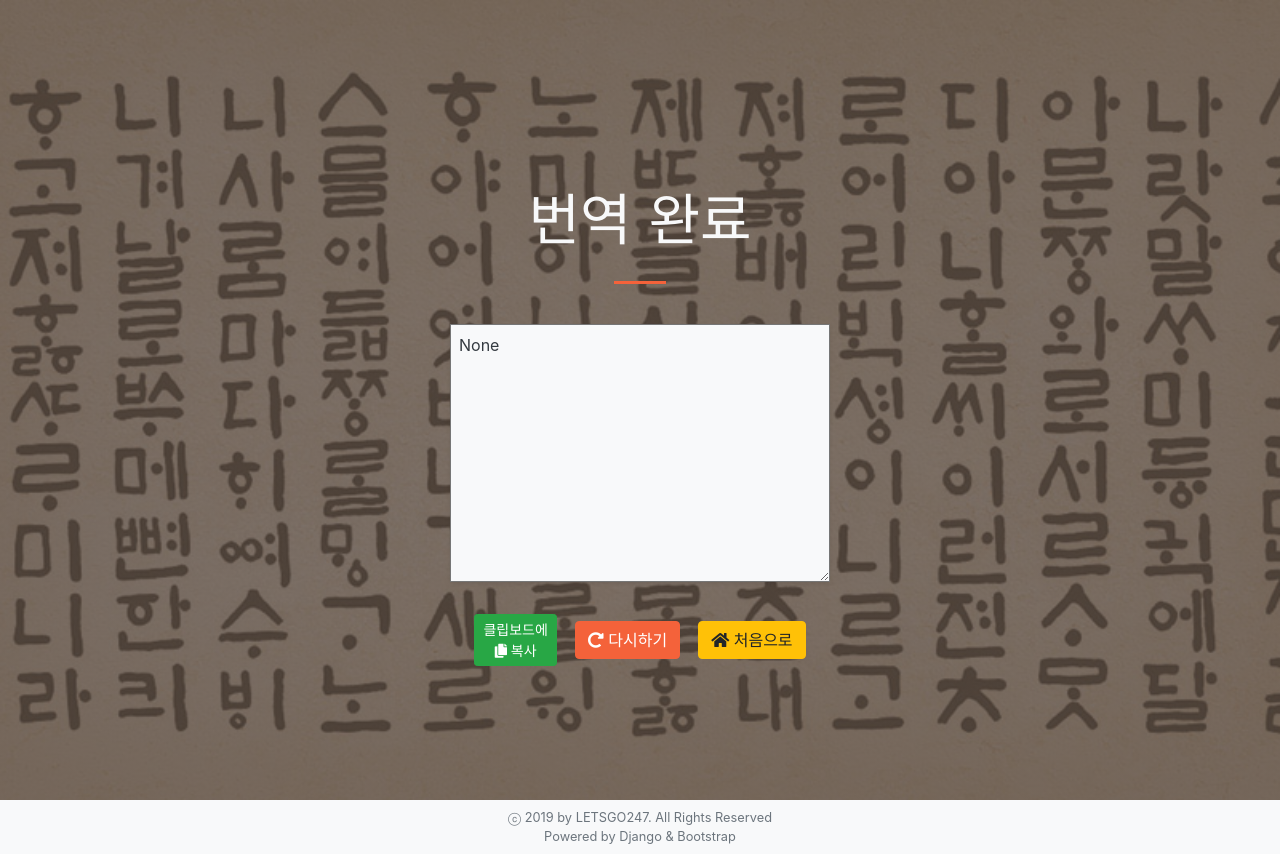
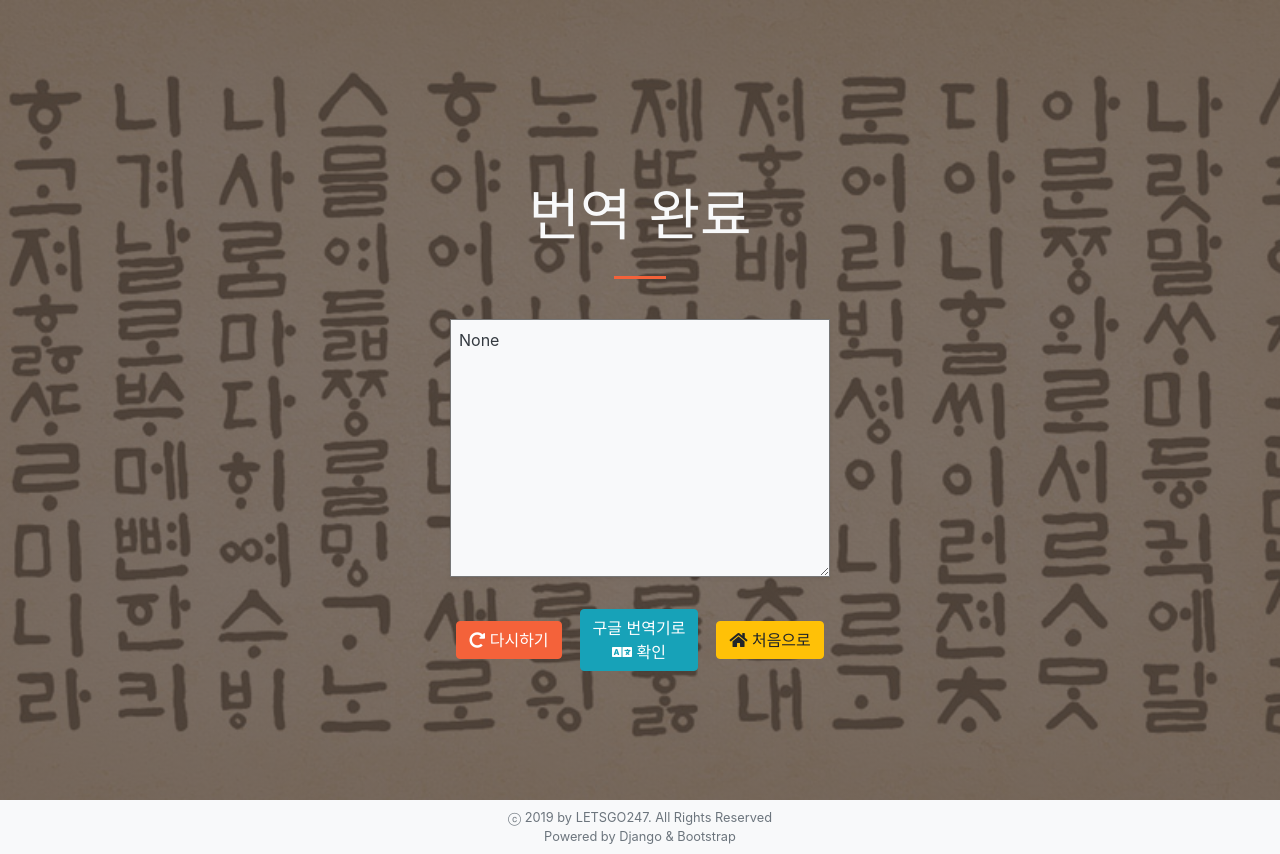
Before and after one commit to letsgo247/breakkorean, a Django app: page /andtranslated1 in a window 1280 px wide. Run offline with Django 3.2, Linux system fonts and the light colour scheme; data that the repository does not hold is empty; some libraries are stand-ins or nearby versions.

Commit message:
reverse translator

```diff
--- a/translator/templates/translator/andtranslated.html
+++ b/translator/templates/translator/andtranslated.html
@@ -11,11 +11,12 @@
       <textarea rows="10" id="result" value={{output}} class="bg-light text-dark shadow-sm p-2 my-3 mx-5 col-sm-8 col-lg-4 text-left">{{output}}</textarea>
     </div>
 
-    <button class="btn btn-success btn-sm" id=btn data-clipboard-target="#result">클립보드에<br><i class="fas fa-copy"></i> 복사</button>
+    <!-- <button class="btn btn-success btn-sm" id=btn data-clipboard-target="#result">클립보드에<br><i class="fas fa-copy"></i> 복사</button> -->
+    <a class="btn btn-primary btn" href="/select"><i class="fas fa-redo-alt"></i> 다시하기</a>
     &nbsp;&nbsp;
-    <a class="btn btn-primary btn" href="/andselect"><i class="fas fa-redo-alt"></i> 다시하기</a>
+    <button class="btn btn-info" id="google">구글 번역기로<br><i class="fas fa-language"></i> 확인</button>
     &nbsp;&nbsp;
-    <a class="btn btn-warning btn" href="/and"><i class="fas fa-home"></i> 처음으로</a>
+    <a class="btn btn-warning btn" href="/"><i class="fas fa-home"></i> 처음으로</a>
 </div>
 
   {% block empty %}
```
Also changed, not shown: translator/templates/translator/translated.html (+11 -2 lines).
